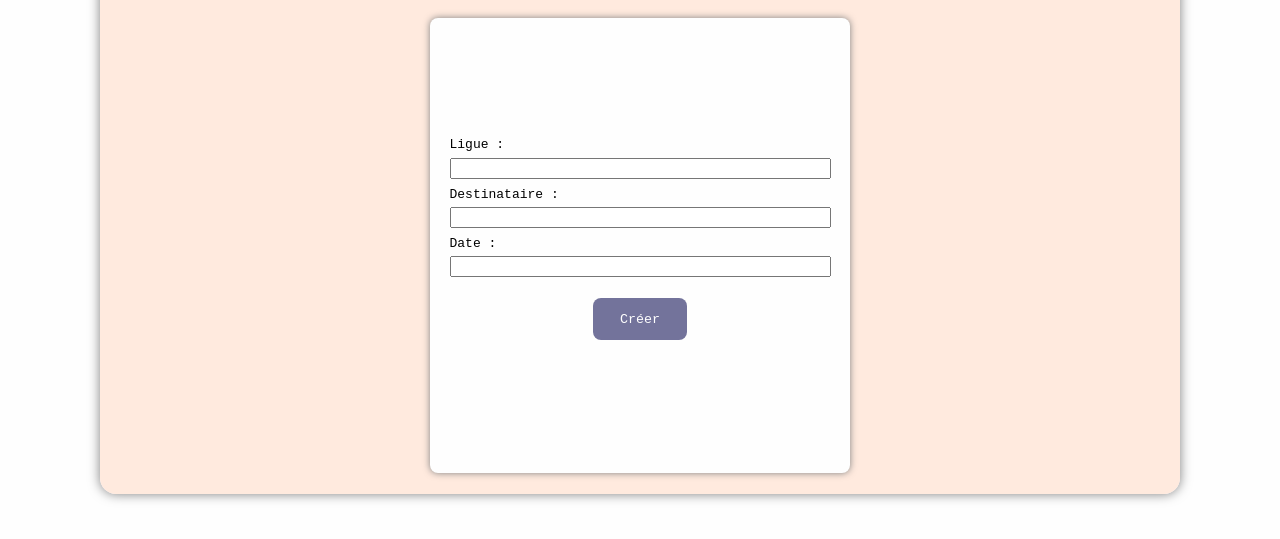
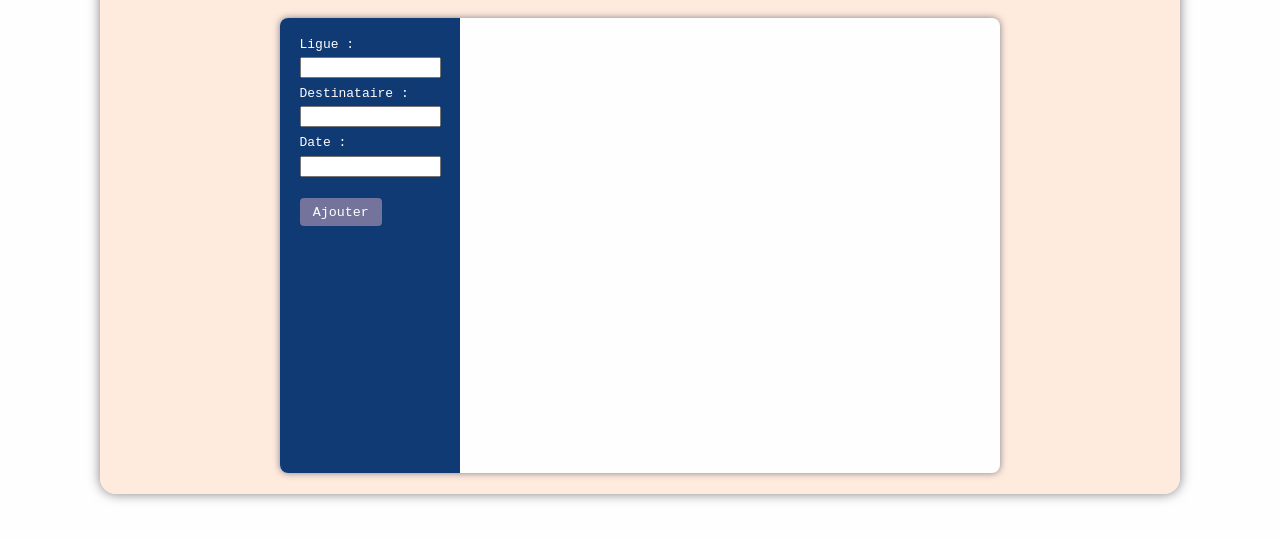
Before and after one commit to Rivalzina75/AP4-mission-4, a plain HTML site: page factures.html in a window 1280 px wide. Shown: the part 245-784 px from the top of the page. Drawn offline with nearby package versions, Linux system fonts and the light colour scheme.

Commit message:
update
fixed link, made factures' form the same as others

```diff
--- a/factures.html
+++ b/factures.html
@@ -19,7 +19,8 @@
             <div class="main-container">
                 <div class="main-header">Gestion des Factures</div>
                 <div class="main-box">
-                    <div class="form-box">
+                    <div class="gestion-box">
+                        <div class="mini-form-box">
                             <form class="facture">
                                 <label for="ligue">Ligue : </label>
                                 <input type="text" id="ligue" name="ligue">
@@ -28,7 +29,8 @@
                                 <label for="date">Date : </label>
                                 <input type="text" id="date" name="date">
                             </form>
-                        <button class="facture-btn">Créer</button>
+                            <button class="add-btn">Ajouter</button>
+                        </div>
                     </div>
                 </div>
             </div>
```
Also changed, not shown: index.html (+1 -1 lines). Lines whose indentation alone changed are shown as unchanged.
